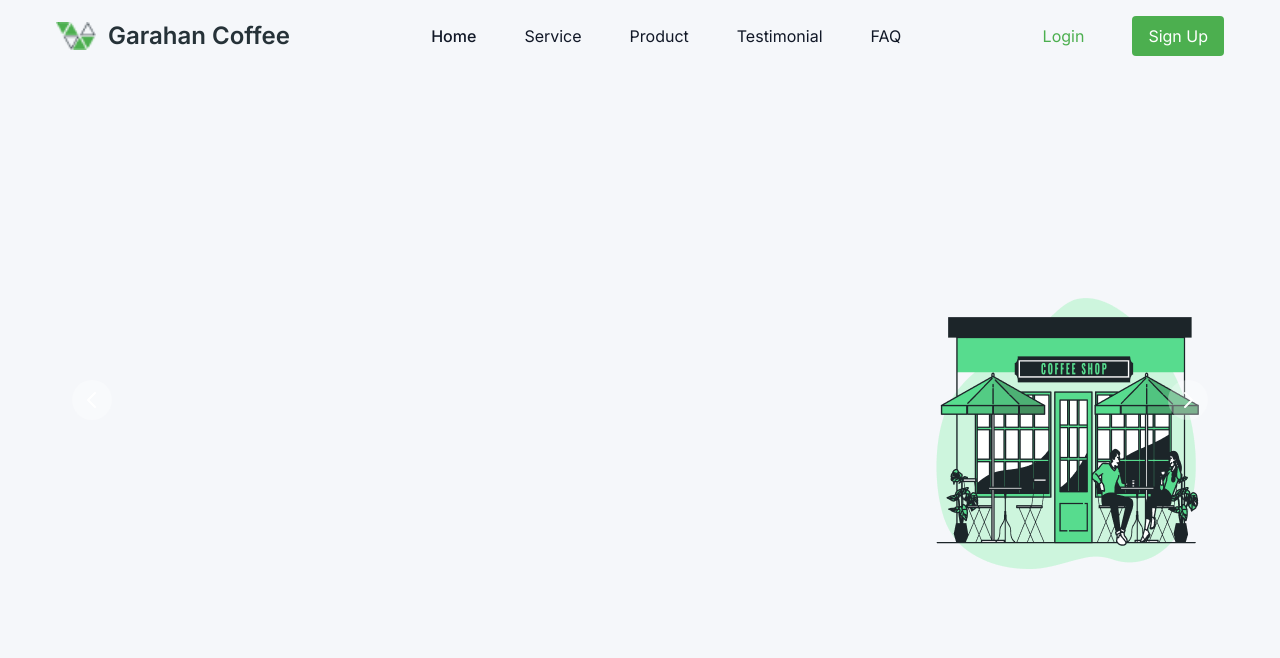
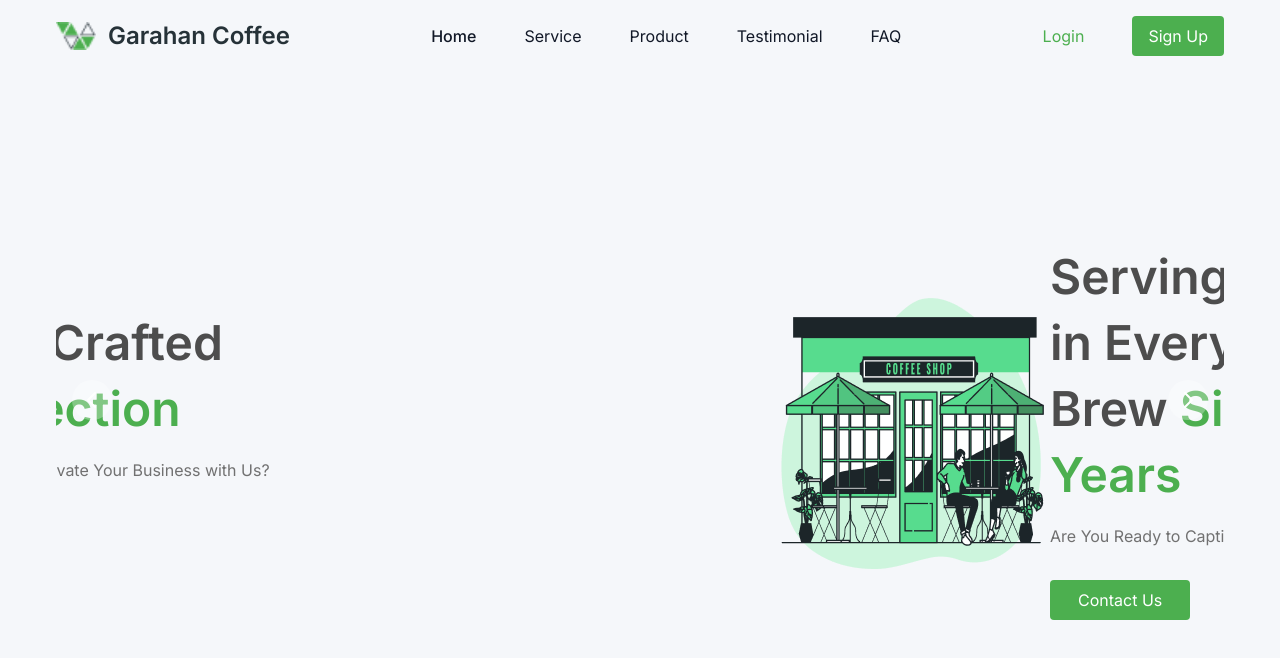
Before and after one commit to lulungsatrioprayuda/garahan-coffee, a React (Vite) app: page / in a window 1280 px wide. Shown: the top 658 px of the page. Built offline with nearby package versions, Linux system fonts and the light colour scheme.

Commit message:
start service section

```diff
--- a/src/App.css
+++ b/src/App.css
@@ -7,3 +7,7 @@
 header {
   z-index: 10001 !important;
 }
+
+.btn-primary {
+  @apply px-7 py-2 bg-brandPrimary text-white rounded hover:bg-neturalGrey transition-all duration-300 hover:-translate-y-4;
+}
--- a/src/components/Home.jsx
+++ b/src/components/Home.jsx
@@ -12,10 +12,57 @@
               <img src={banner1} alt="" />
             </div>
             {/* text section */}
-            <div className="md:w-1/2"></div>
+            <div className="md:w-1/2">
+              <h1 className="text-5xl font-semibold mb-4 text-neutralDGrey md:w-3/4 leading-snug">
+                Coffee Crafted to&nbsp;
+                <span className="text-brandPrimary leading-snug">
+                  Perfection
+                </span>
+              </h1>
+              <p className="text-neturalGrey text-base mb-8">
+                Are You Ready to Captivate Your Business with Us?
+              </p>
+              <button className="btn-primary">Contact Us</button>
+            </div>
           </div>
-          <div className="flex h-full items-center justify-center">Slide 2</div>
-          <div className="flex h-full items-center justify-center">Slide 3</div>
+          <div className="my-28 md:my-8 py-12 flex flex-col md:flex-row-reverse items-center justify-between gap-12">
+            <div>
+              <img src={banner1} alt="" />
+            </div>
+            {/* text section */}
+            <div className="md:w-1/2">
+              <h1 className="text-5xl font-semibold mb-4 text-neutralDGrey md:w-3/4 leading-snug">
+                Serving Perfection in Every Brew&nbsp;
+                <span className="text-brandPrimary leading-snug">
+                  Since 5 Years
+                </span>
+              </h1>
+              <p className="text-neturalGrey text-base mb-8">
+                Are You Ready to Captivate Your Business with Us?
+              </p>
+              <button className="btn-primary">Contact Us</button>
+            </div>
+          </div>
+          <div className="my-28 md:my-8 py-12 flex flex-col md:flex-row-reverse items-center justify-between gap-12">
+            <div>
+              <img src={banner1} alt="" />
+            </div>
+            {/* text section */}
+            <div className="md:w-1/2">
+              <h1 className="text-5xl font-semibold mb-4 text-neutralDGrey md:w-3/4 leading-snug">
+                Your Destination for&nbsp;
+                <span className="text-brandPrimary leading-snug">
+                  Exceptional Coffee
+                </span>
+              </h1>
+              <p className="text-neturalGrey text-base mb-8">
+                Are You Ready to Captivate Your Business with Us?
+              </p>
+              <button className="btn-primary">Contact Us</button>
+            </div>
+          </div>
+          {/*<div className="flex h-full items-center justify-center">Slide 2</div>
+          <div className="flex h-full items-center justify-center">Slide 3</div>*/}
         </Carousel>
       </div>
     </div>
--- a/tailwind.config.js
+++ b/tailwind.config.js
@@ -9,7 +9,7 @@
     extend: {
       colors: {
         neutralSilver: "#F5F7FA",
-        neutralDGrey: "#4D4DAD",
+        neutralDGrey: "#4D4D4D",
         brandPrimary: "#4CAF4F",
         neturalGrey: "#717171",
         grey900: "#18191F",
```
Also changed, not shown: src/components/Service.jsx (added).
